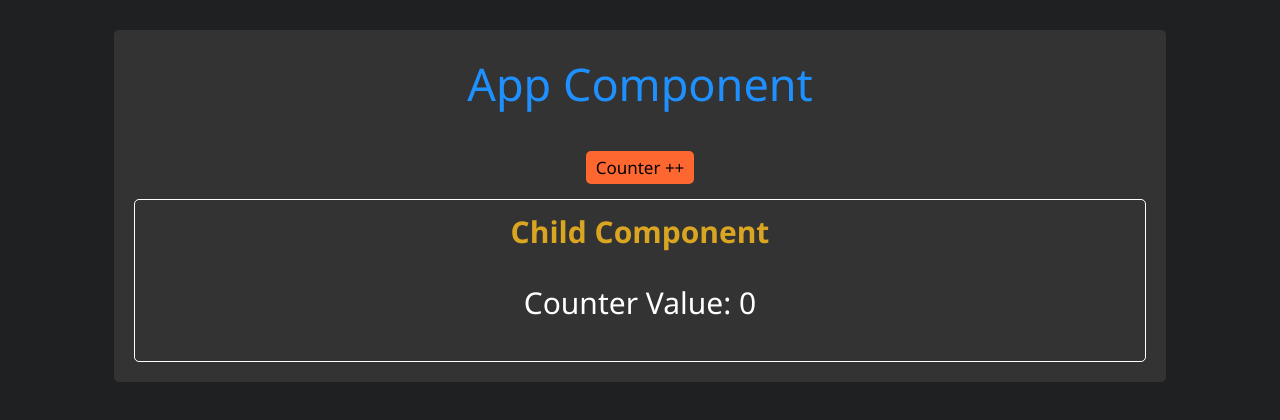
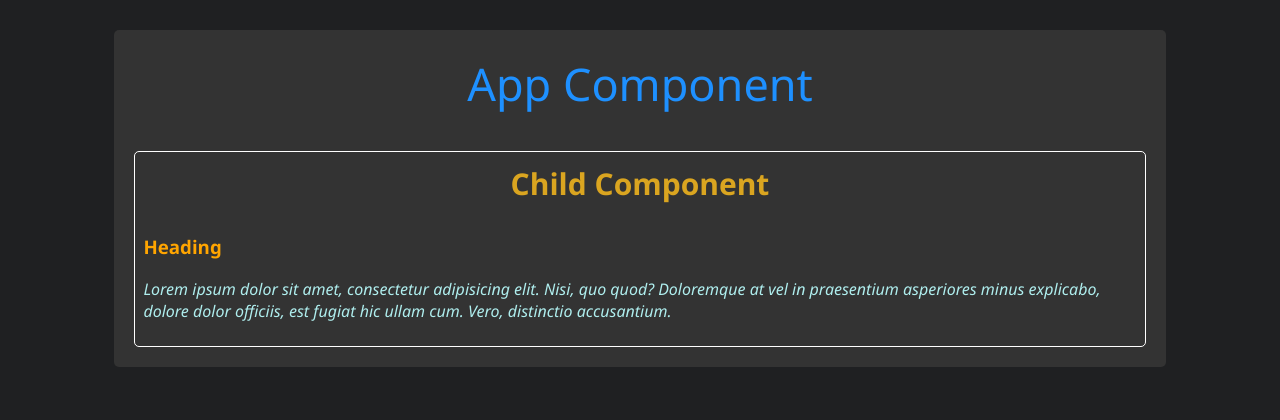
Before and after one commit to tee2490/AngularBasic, an Angular app: page / in a window 1280 px wide. Shown: the top 420 px of the page. Built offline with nearby package versions, Linux system fonts and the light colour scheme.

Commit message:
Section05 Property Decorators - @ContentChild

```diff
--- a/src/app/app.component.css
+++ b/src/app/app.component.css
@@ -5,16 +5,8 @@ h2 {
   font-size: 45px;
   margin-top: 3px;
 }
-button {
-  display: block;
-  margin: 0 auto;
-  margin-bottom: 15px;
-  border: 0;
-  padding: 5px 10px;
-  outline: 0;
-  background-color: #ff6730;
-  font-size: 17px;
-  border-radius: 5px;
+h3 {
+  color: orange;
 }
 div {
   background-color: #333;
--- a/src/app/app.component.html
+++ b/src/app/app.component.html
@@ -1,5 +1,14 @@
 <div>
   <h2>App Component</h2>
-  <button #btnIncr (click)="incrChildCounter()">Increment Counter</button>
-  <app-child></app-child>
+  <app-child>
+    <section>
+      <h3>Heading</h3>
+      <p #showPara>
+        Lorem ipsum dolor sit amet, consectetur adipisicing elit. Nisi, quo
+        quod? Doloremque at vel in praesentium asperiores minus explicabo,
+        dolore dolor officiis, est fugiat hic ullam cum. Vero, distinctio
+        accusantium.
+      </p>
+    </section>
+  </app-child>
 </div>
--- a/src/app/app.component.ts
+++ b/src/app/app.component.ts
@@ -1,4 +1,4 @@
-import { AfterViewInit, Component, ElementRef, ViewChild } from '@angular/core';
+import { Component } from '@angular/core';
 import { RouterOutlet } from '@angular/router';
 import { CommonModule } from '@angular/common';
 import { FormsModule } from '@angular/forms';
@@ -11,17 +11,4 @@ import { ChildComponent } from './child/child.component';
   templateUrl: './app.component.html',
   styleUrl: './app.component.css',
 })
-export class AppComponent implements AfterViewInit {
-  @ViewChild(ChildComponent) childComponent?: ChildComponent;
-  @ViewChild('btnIncr') btnRef?: ElementRef<HTMLButtonElement>;
-
-  incrChildCounter() {
-    console.log(this.childComponent);
-    this.childComponent?.incrCounter();
-  }
-  ngAfterViewInit(): void {
-    if (this.btnRef?.nativeElement) {
-      this.btnRef.nativeElement.innerHTML = 'Counter ++';
-    }
-  }
-}
+export class AppComponent {}
--- a/src/app/child/child.component.html
+++ b/src/app/child/child.component.html
@@ -1,4 +1,4 @@
 <div>
   <h3>Child Component</h3>
-  <p>Counter Value: {{ count }}</p>
+  <ng-content></ng-content>
 </div>
--- a/src/app/child/child.component.ts
+++ b/src/app/child/child.component.ts
@@ -1,4 +1,10 @@
-import { Component } from '@angular/core';
+import {
+  AfterContentInit,
+  Component,
+  ContentChild,
+  ElementRef,
+  ViewChild,
+} from '@angular/core';
 import { CommonModule } from '@angular/common';
 
 @Component({
@@ -8,10 +14,15 @@ import { CommonModule } from '@angular/common';
   templateUrl: './child.component.html',
   styleUrl: './child.component.css',
 })
-export class ChildComponent {
-  count: number = 0;
+export class ChildComponent implements AfterContentInit {
+  @ContentChild('showPara') paraRef?: ElementRef;
+  // @ViewChild('showPara') paraRef?: ElementRef;
 
-  incrCounter() {
-    this.count++;
+  ngAfterContentInit(): void {
+    const content = this.paraRef?.nativeElement;
+    content.style.fontStyle = 'Italic';
+    content.style.fontWeight = '350';
+    content.style.color = '#afeeee';
+    console.log(this.paraRef);
   }
 }
```
